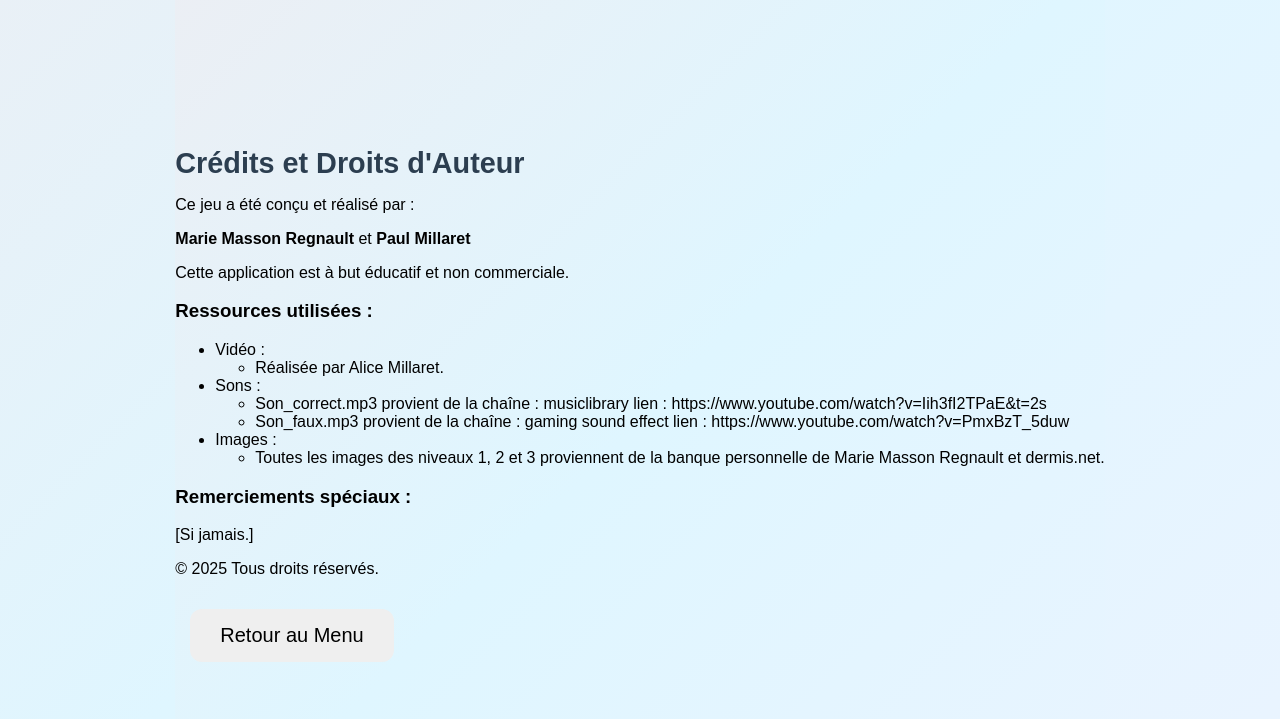
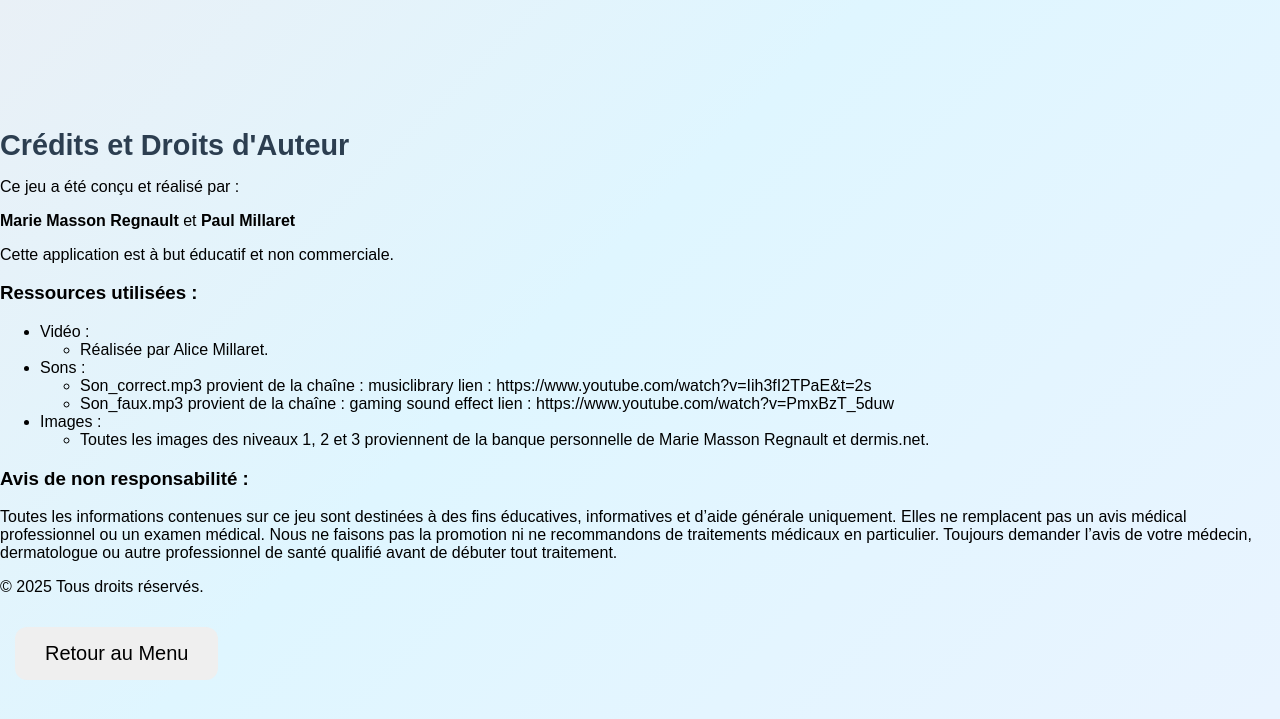
Before and after one commit to paulm6924/quiz_grains, a Flask app: page /credit in a window 1280 px wide. Shown: the top 719 px of the page. Run offline with Flask 3, Linux system fonts and the light colour scheme.

Commit message:
Update credit.html

```diff
--- a/templates/credit.html
+++ b/templates/credit.html
@@ -34,8 +34,8 @@
             </li>
         </ul>
 
-        <h3>Remerciements spéciaux :</h3>
-        <p>[Si jamais.]</p>
+        <h3>Avis de non responsabilité :</h3>
+        <p>Toutes les informations contenues sur ce jeu sont destinées à des fins éducatives, informatives et d’aide générale uniquement. Elles ne remplacent pas un avis médical professionnel ou un examen médical. Nous ne faisons pas la promotion ni ne recommandons de traitements médicaux en particulier. Toujours demander l’avis de votre médecin, dermatologue ou autre professionnel de santé qualifié avant de débuter tout traitement.</p>
 
         <p class="copyright">&copy; 2025 Tous droits réservés.</p>
 
```
